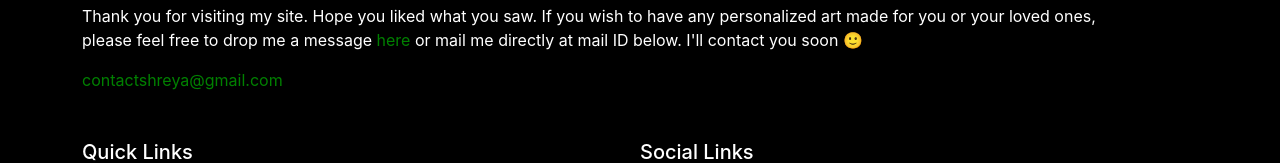
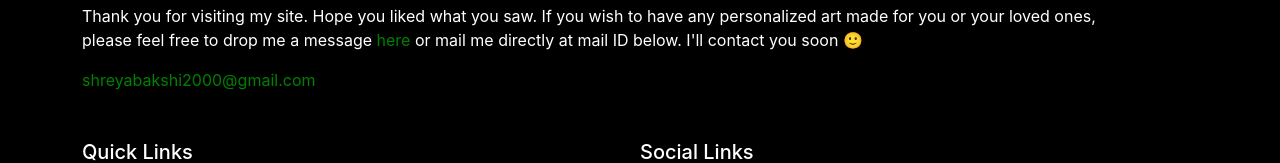
Before and after one commit to iamvkm/shreya-gallery, a React (Create React App) app: page /cart in a window 1280 px wide. Shown: the part 953-1116 px from the top of the page. Built offline with nearby package versions, Linux system fonts and the light colour scheme.

Commit message:
added form

```diff
--- a/src/components/Cart/CartPage.js
+++ b/src/components/Cart/CartPage.js
@@ -19,11 +19,12 @@ function CartPage({ cart, updateQuantity }) {
             amount: sumTotal,
         }
 
-        request.post('https://www.instamojo.com/api/1.1/payment-requests/', { form: payload, headers: headers }, function (error, response, body) {
-            if (!error && response.statusCode === 201) {
-                console.log(body);
-            }
-        })
+        request.post('https://www.test.instamojo.com/api/1.1/payment-requests/',
+            { form: payload, headers: headers }, function (error, response, body) {
+                if (!error && response.statusCode === 201) {
+                    console.log(body);
+                } else alert(error)
+            })
     }
 
     const renderItem = (itemInCart) => {
--- a/src/components/Footer/Footer.js
+++ b/src/components/Footer/Footer.js
@@ -9,7 +9,7 @@ function Footer() {
                     <div className="footer-text mb-5">
                         <h4>Thank you note:</h4>
                         <p>Thank you for visiting my site. Hope you liked what you saw. If you wish to have any personalized art made for you or your loved ones, please feel free to drop me a message <a href="/contact" style={{ color: 'green' }}>here</a> or mail me directly at mail ID below. I'll contact you soon 🙂</p>
-                        <a style={{ color: 'green' }} href={'mailto:contactshreya@gmail.com'}>contactshreya@gmail.com</a>
+                        <a style={{ color: 'green' }} href={'mailto:shreyabakshi2000@gmail.com'}>shreyabakshi2000@gmail.com</a>
                     </div>
                     <div className="row">
                         <div className="col-6">
```
